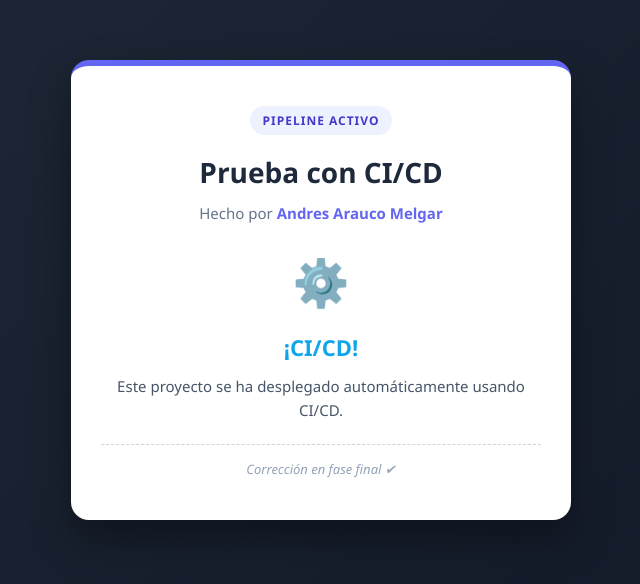
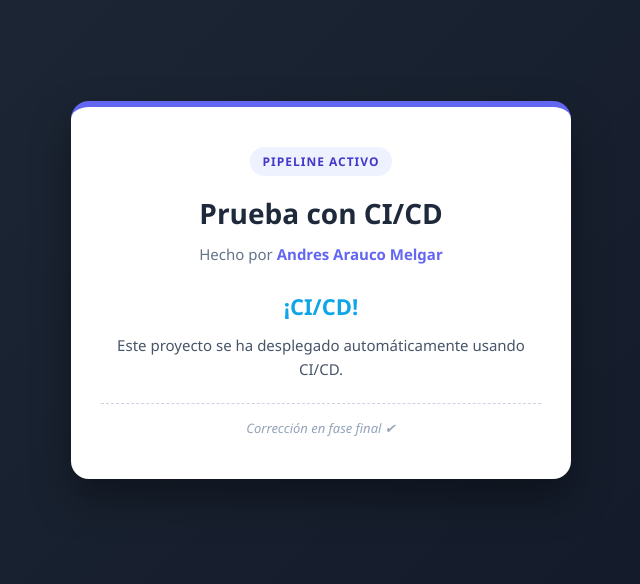
Before and after one commit to Andres-Arauco-Melgar/PF_CI_CD, a website: page index.html in a window 1280 px wide. Shown: the part 110-694 px from the top of the page, without its empty margins (319-959 px from the left). Drawn offline with Linux system fonts and the light colour scheme.

Commit message:
Fix to Fix v1

```diff
--- a/index.html
+++ b/index.html
@@ -61,11 +61,6 @@
         color: #6366f1;
       }
 
-      .icono {
-        font-size: 46px;
-        margin: 10px 0 20px;
-      }
-
       h2 {
         font-size: 22px;
         color: #0ea5e9;
@@ -95,8 +90,6 @@
       <h1>Prueba con CI/CD</h1>
       <p class="autor">Hecho por <strong>Andres Arauco Melgar</strong></p>
 
-      <div class="icono">⚙️</div>
-
       <h2>¡CI/CD!</h2>
       <p>Este proyecto se ha desplegado automáticamente usando CI/CD.</p>
 
```
